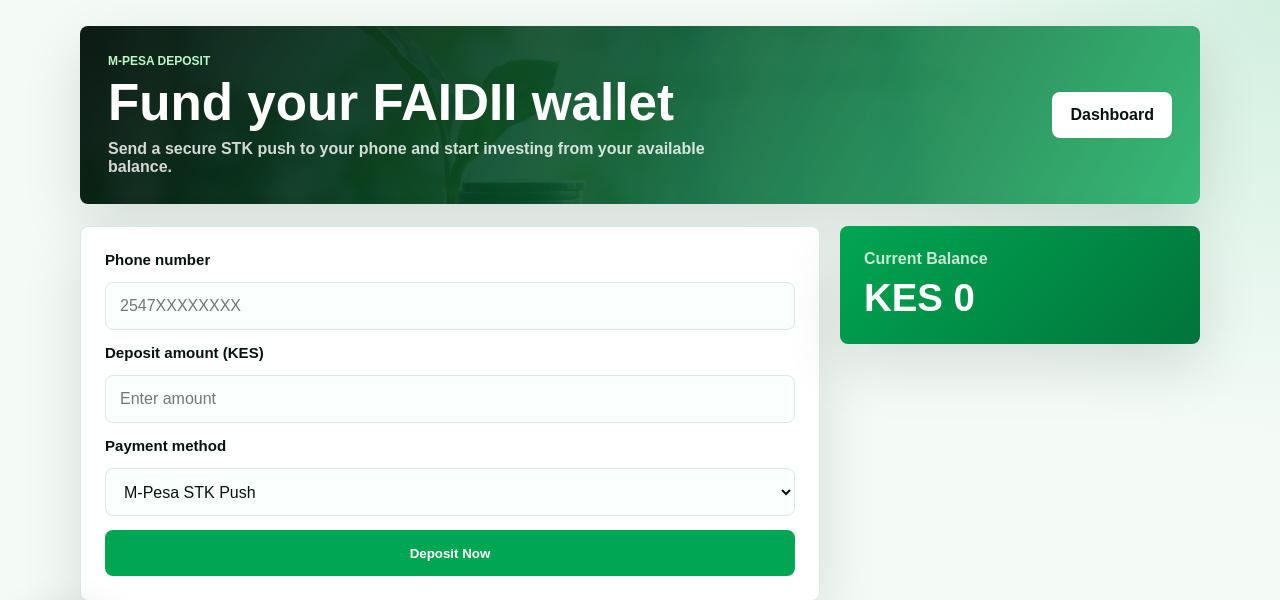
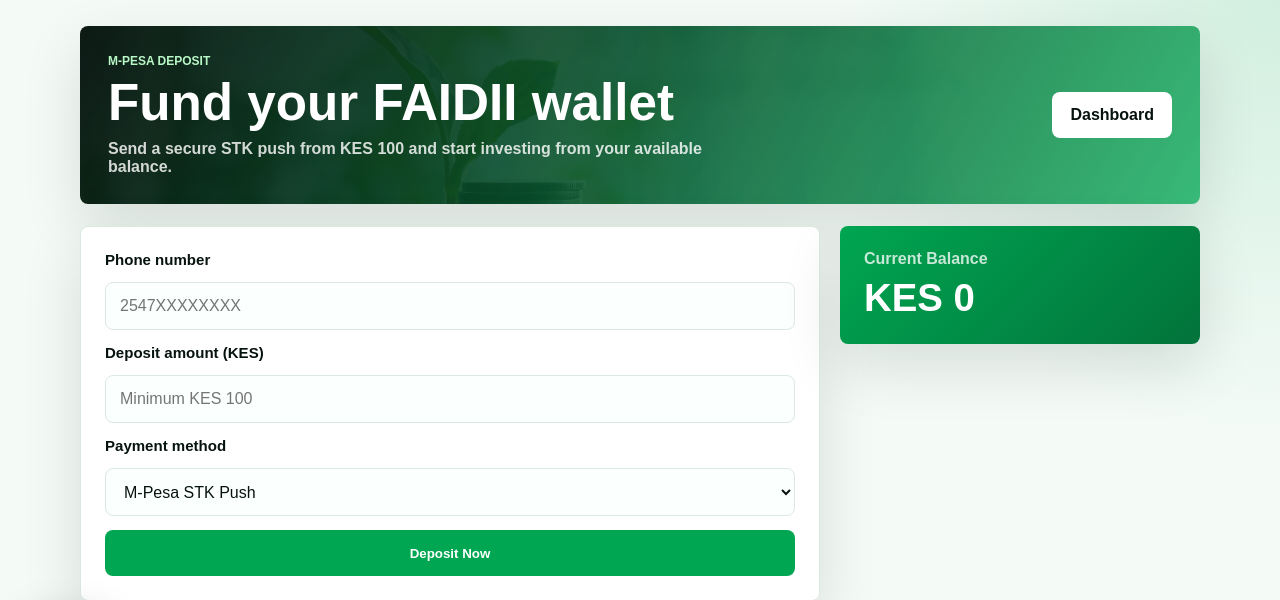
Before and after one commit to bkaroki45-cpu/faidimmf-new, a Django app: page /finance/deposit/ in a window 1280 px wide. Shown: the top 600 px of the page. Run offline with Django 5.2, Linux system fonts and the light colour scheme; a user stored in the database is signed in; data comes from the database, SQL or seed files in the repository; data that the repository does not hold is empty.

Commit message:
Update minimum transaction amounts

```diff
--- a/core/templates/core/about.html
+++ b/core/templates/core/about.html
@@ -112,7 +112,7 @@
         </div>
         <div class="principles-panel">
             <div><strong>KES 100</strong><span>Minimum deposit</span></div>
-            <div><strong>3%</strong><span>Daily growth target</span></div>
+            <div><strong>KES 100</strong><span>Minimum investment</span></div>
             <div><strong>24/7</strong><span>Dashboard access</span></div>
         </div>
     </section>
--- a/finance/templates/finance/deposit.html
+++ b/finance/templates/finance/deposit.html
@@ -14,7 +14,7 @@
             <div>
                 <span class="eyebrow">M-Pesa deposit</span>
                 <h1>Fund your FAIDII wallet</h1>
-                <p>Send a secure STK push to your phone and start investing from your available balance.</p>
+                <p>Send a secure STK push from KES 100 and start investing from your available balance.</p>
             </div>
             <div class="hero-actions">
                 <a href="{% url 'user:dashboard' %}" class="btn secondary">Dashboard</a>
@@ -36,7 +36,7 @@
                     <input type="text" id="phone" name="phone" placeholder="2547XXXXXXXX" required>
 
                     <label for="amount">Deposit amount (KES)</label>
-                    <input type="number" id="amount" name="amount" min="1" placeholder="Enter amount" required>
+                    <input type="number" id="amount" name="amount" min="100" placeholder="Minimum KES 100" required>
 
                     <label for="method">Payment method</label>
                     <select id="method" name="method" required>
--- a/finance/templates/finance/invest_form.html
+++ b/finance/templates/finance/invest_form.html
@@ -15,7 +15,7 @@
         <div>
             <span class="eyebrow">Investment order</span>
             <h1>Put your wallet balance to work</h1>
-            <p>Choose an amount, confirm with your transaction PIN, and track the investment from your dashboard.</p>
+            <p>Invest from KES 100, confirm with your transaction PIN, and track the investment from your dashboard.</p>
         </div>
         <div class="hero-actions">
             <a href="{% url 'finance:invest_tracking' %}" class="btn secondary">Track Investment</a>
@@ -34,7 +34,7 @@
             <form class="finance-form" method="POST" action="{% url 'finance:invest' %}">
                 {% csrf_token %}
                 <label for="amount">Amount to invest</label>
-                <input id="amount" type="number" name="amount" placeholder="Enter amount to invest" required>
+                <input id="amount" type="number" name="amount" min="100" placeholder="Minimum KES 100" required>
 
                 <label for="pin">Transaction PIN</label>
                 <input id="pin" type="password" name="pin" placeholder="Enter your transaction PIN" required>
--- a/finance/templates/finance/withdraw.html
+++ b/finance/templates/finance/withdraw.html
@@ -14,7 +14,7 @@
         <div>
             <span class="eyebrow">Withdrawal request</span>
             <h1>Withdraw from your wallet</h1>
-            <p>Submit a withdrawal request with your transaction PIN. Requests are checked before completion.</p>
+            <p>Submit a withdrawal request from KES 50 with your transaction PIN. Requests are checked before completion.</p>
         </div>
         <div class="hero-actions">
             <a href="{% url 'user:dashboard' %}" class="btn secondary">Dashboard</a>
@@ -32,7 +32,7 @@
             <form class="finance-form" action="{% url 'finance:withdraw' %}" method="POST">
                 {% csrf_token %}
                 <label for="amount">Amount (KES)</label>
-                <input id="amount" type="number" name="amount" step="0.01" placeholder="Enter amount" required>
+                <input id="amount" type="number" name="amount" min="50" step="0.01" placeholder="Minimum KES 50" required>
 
                 <label for="pin">Transaction PIN</label>
                 <input id="pin" type="password" name="pin" placeholder="Enter PIN" required>
@@ -43,7 +43,7 @@
 
         <aside class="finance-card">
             <h3>Before you withdraw</h3>
-            <p class="empty-state">Use your current transaction PIN. Your request will appear in transactions after submission.</p>
+            <p class="empty-state">Use your current transaction PIN. The minimum withdrawal is KES 50, and your request will appear in transactions after submission.</p>
         </aside>
     </section>
 </main>
--- a/finance/views.py
+++ b/finance/views.py
@@ -48,7 +48,10 @@ def set_pin(request):
     return render(request, 'user/set_pin.html', {'form': form})
 
 
-MIN_DEPOSIT = 5  # Minimum deposit amount in KSh
+MIN_DEPOSIT = Decimal("100.00")  # Minimum deposit amount in KSh
+MIN_INVESTMENT = Decimal("100.00")  # Minimum investment amount in KSh
+MIN_DEPOSIT_LABEL = "KES 100"
+MIN_INVESTMENT_LABEL = "KES 100"
 
 @login_required
 def deposit(request):
@@ -74,7 +77,7 @@ def deposit(request):
         if amount < MIN_DEPOSIT:
             return render(request, "finance/deposit.html", {
                 "balance": wallet.balance,
-                "message": {"title": "Error", "body": f"Minimum deposit is KES {MIN_DEPOSIT}"}
+                "message": {"title": "Error", "body": f"Minimum deposit is {MIN_DEPOSIT_LABEL}"}
             })
 
         # -----------------------------
@@ -244,8 +247,8 @@ def invest(request):
         amount = Decimal(request.POST.get("amount"))
         pin = request.POST.get("pin", "").strip()
 
-        if amount < 3:
-            messages.error(request, "Min KES 100")
+        if amount < MIN_INVESTMENT:
+            messages.error(request, f"Minimum investment is {MIN_INVESTMENT_LABEL}")
             return redirect("finance:invest")
 
         if amount > wallet.balance:
@@ -399,7 +402,8 @@ def referrals(request):
   # your B2C helper function
 
 # finance/views.py
-MIN_WITHDRAWAL_AMOUNT = Decimal("2.00")  # Minimum withdrawal allowed
+MIN_WITHDRAWAL_AMOUNT = Decimal("50.00")  # Minimum withdrawal allowed
+MIN_WITHDRAWAL_LABEL = "KES 50"
 
 @profile_required
 @login_required
@@ -444,7 +448,7 @@ def withdraw(request):
             return redirect("finance:withdraw")
 
         if amount < MIN_WITHDRAWAL_AMOUNT:
-            messages.error(request, f"Minimum withdrawal is KES {MIN_WITHDRAWAL_AMOUNT}")
+            messages.error(request, f"Minimum withdrawal is {MIN_WITHDRAWAL_LABEL}")
             return redirect("finance:withdraw")
 
         # IMPORTANT:
```
Also changed, not shown: core/templates/core/home.html (+6 -6 lines).
